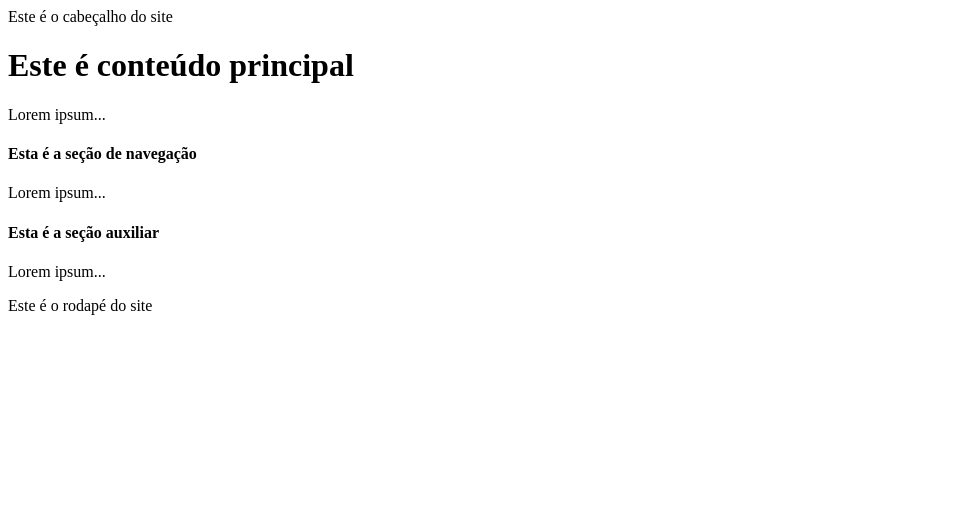
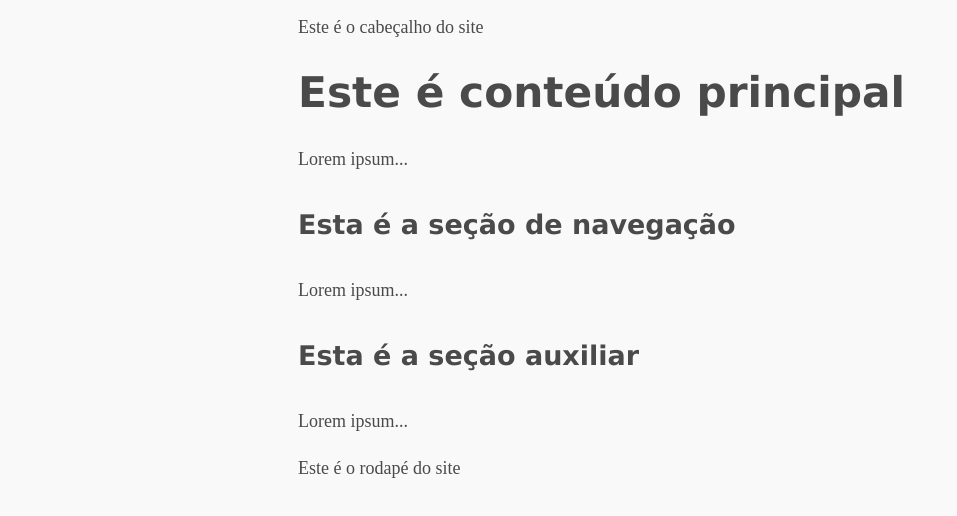
Before and after one commit to belepevensie/belepevensie.github.io, a plain HTML site: page index.html in a window 1280 px wide. Shown: the whole page, without its empty margins (0-957 px from the left). Drawn offline with Linux system fonts and the light colour scheme.

Commit message:
Corrigi o link para o CSS

```diff
--- a/index.html
+++ b/index.html
@@ -3,7 +3,7 @@
 <head>
   <meta charset="utf-8">
   <title>CSS moderno</title>
-  <link rel="stylesheet" href="index.css">
+  <link rel="stylesheet" href="css/main.css">
 </head>
 <body>
   <header>Este é o cabeçalho do site</header>
```
